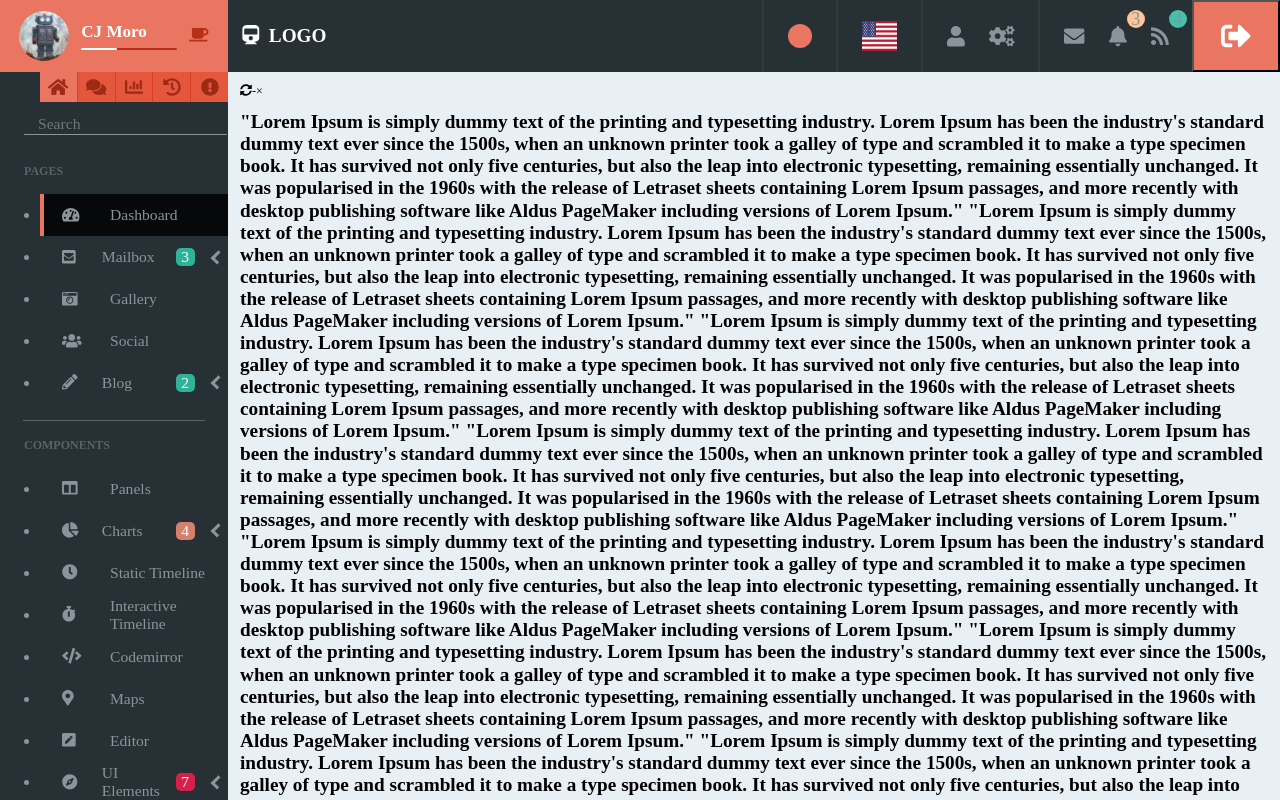
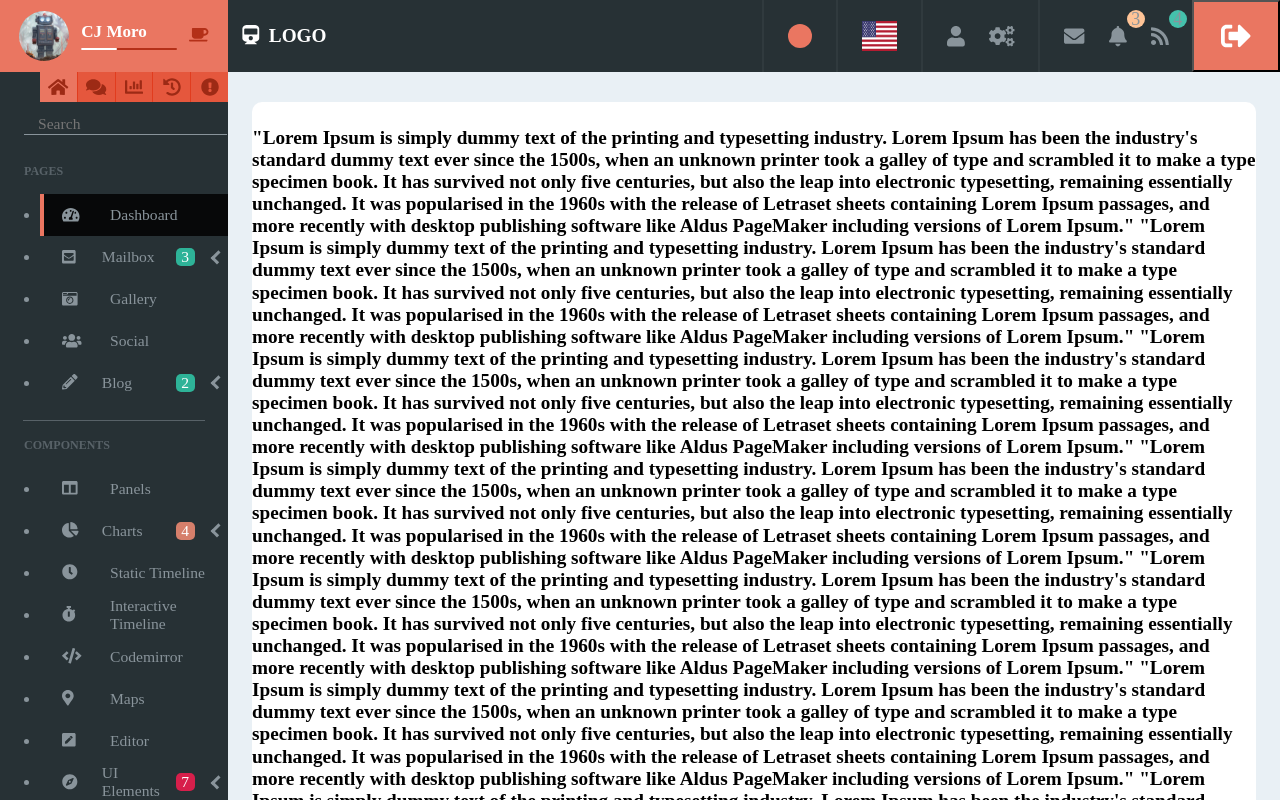
Before and after one commit to serCJm/react-admin-dashboard, a React (Create React App) app: page / in a window 1280 px wide. Built offline with nearby package versions, Linux system fonts and the light colour scheme.

Commit message:
Style PageElementWrapper

```diff
--- a/src/index.css
+++ b/src/index.css
@@ -86,6 +86,9 @@ p {
   font-size: 7rem; }
 .lock-form {
   font-size: 1.8rem; }
+
+.pages .page-element-controls-item:not(:first-child) {
+  font-size: 2rem; }
 
 .theme-default {
   background: #ea7661; }
@@ -993,12 +996,46 @@ input, textarea {
   top: 6rem;
   bottom: 0;
   left: 0;
+  right: 0;
   min-height: 100%;
-  padding: 1rem;
+  padding: 2.5rem 2rem 1rem;
   background: #e9f0f5;
   overflow-y: auto;
   transition: all 0.5s; }
   .pages.sidemenu-open {
     left: 19rem; }
+  .pages .page-element-container {
+    position: relative; }
+  .pages .page-element {
+    padding-top: 1rem;
+    background: #fff;
+    border-radius: 10px; }
+    .pages .page-element.minimize {
+      height: 2rem;
+      overflow: hidden; }
+    .pages .page-element-controls {
+      display: flex;
+      justify-content: space-around;
+      align-items: center;
+      position: absolute;
+      top: 0;
+      right: 1rem;
+      background: #fff;
+      width: 7rem;
+      height: 2rem;
+      border-radius: 5px 5px 0 0;
+      padding: 0 0.3rem;
+      color: #89949b;
+      z-index: -1;
+      transition: all 0.5s; }
+      .pages .page-element-controls.show {
+        top: -2rem;
+        transition: all 0.5s; }
+      .pages .page-element-controls-item:nth-child(2) {
+        padding-bottom: 0.1rem; }
+      .pages .page-element-controls-item {
+        cursor: pointer; }
+      .pages .page-element-controls-item:hover {
+        color: #282d30; }
 
 /*# sourceMappingURL=index.css.map */
--- a/src/sass/base/_typography.sass
+++ b/src/sass/base/_typography.sass
@@ -87,3 +87,7 @@ p
         font-size: 7rem
     &-form
         font-size: 1.8rem
+
+.pages
+    .page-element-controls-item:not(:first-child)
+        font-size: 2rem
--- a/src/sass/modules/pages/_pages.sass
+++ b/src/sass/modules/pages/_pages.sass
@@ -3,10 +3,44 @@
     top: 6rem
     bottom: 0
     left: 0
+    right: 0
     min-height: 100%
-    padding: 1rem
+    padding: 2.5rem 2rem 1rem
     background: $lightBlue
     overflow-y: auto
     transition: all .5s
     &.sidemenu-open
         left: $sidemenuWidth
+    .page-element-container
+        position: relative
+    .page-element
+        padding-top: 1rem
+        background: $white
+        border-radius: 10px
+        &.minimize
+            height: 2rem
+            overflow: hidden
+        &-controls
+            display: flex
+            justify-content: space-around
+            align-items: center
+            position: absolute
+            top: 0
+            right: 1rem
+            background: $white
+            width: 7rem
+            height: 2rem
+            border-radius: 5px 5px 0 0
+            padding: 0 .3rem
+            color: $greyFont
+            z-index: -1
+            transition: all .5s
+            &.show
+                top: -2rem
+                transition: all .5s
+            &-item:nth-child(2)
+                padding-bottom: .1rem
+            &-item
+                cursor: pointer
+            &-item:hover
+                color: darken($greyFont, 40%)
```
Also changed, not shown: 1 other file (tests, documents, lock files or other folders).
